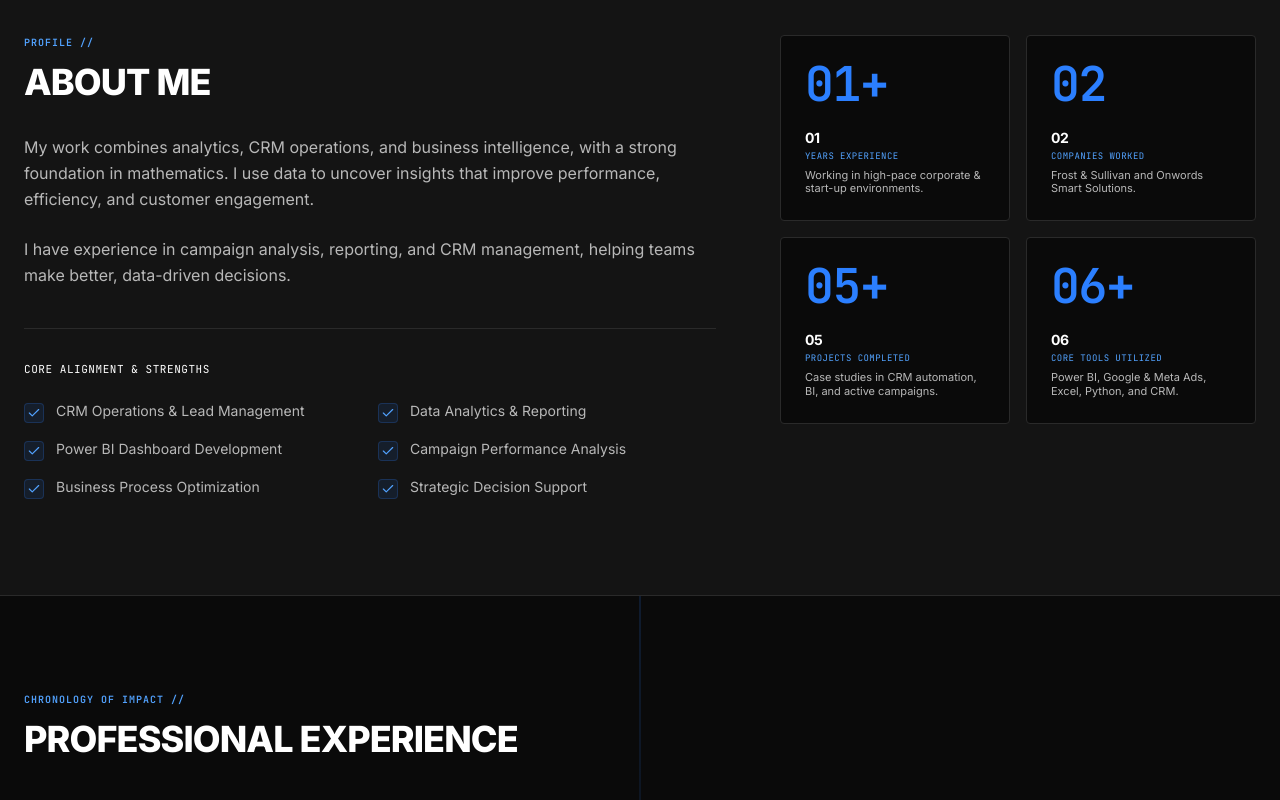
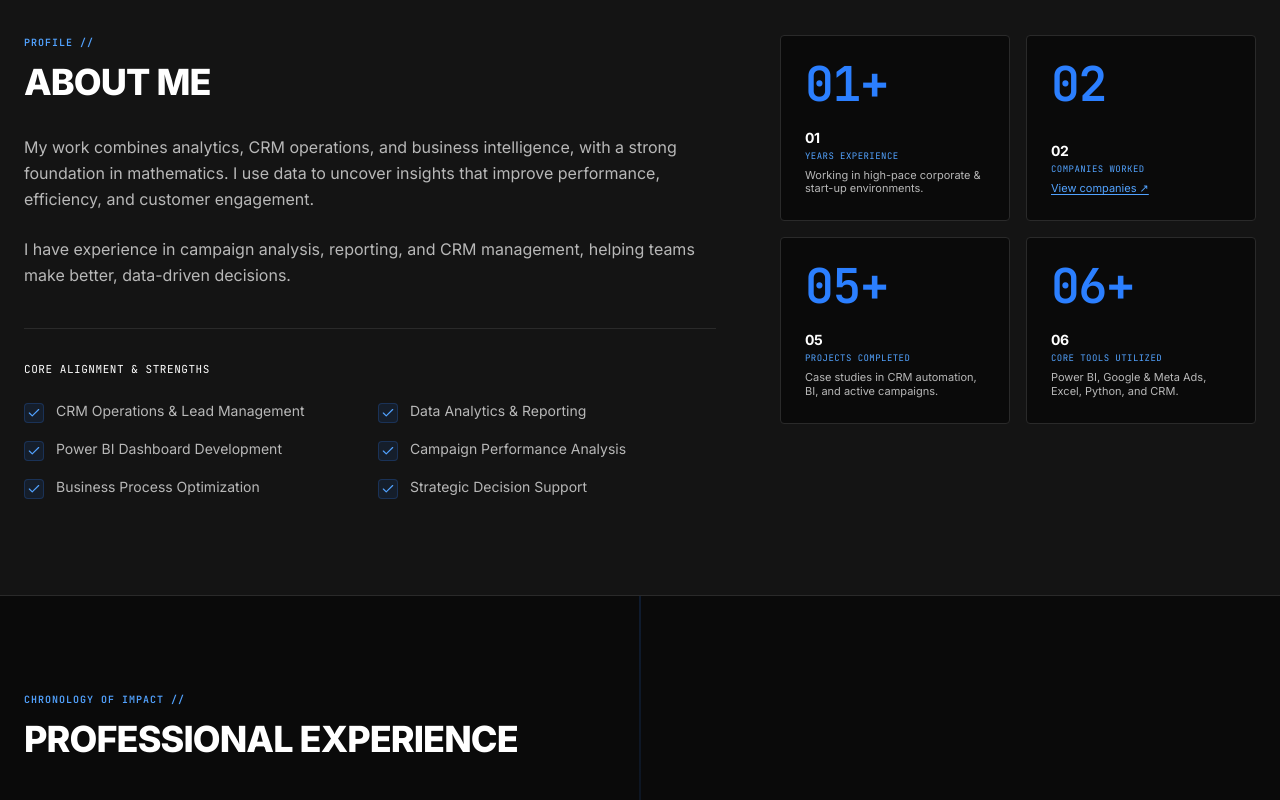
Before and after one commit to STELLARSCRIPTER/Portfolio, a React (Vite) app: page / in a window 1280 px wide. Shown: the part 980-1780 px from the top of the page. Built offline with nearby package versions, Linux system fonts and the light colour scheme.

Commit message:
feat: companies popup on click

```diff
--- a/src/components/About.tsx
+++ b/src/components/About.tsx
@@ -3,7 +3,31 @@ import { motion } from 'motion/react';
 import { CheckCircle2, Award, Briefcase, Workflow, Check } from 'lucide-react';
 import { statsData } from '../data';
 
-// Custom Counter sub-component
+function CompaniesPopup() {
+  const [open, setOpen] = useState(false);
+  const companies = ['Frost & Sullivan', 'Onwords Smart Solutions'];
+
+  return (
+    <div className="relative">
+      <p
+        className="font-sans text-[11px] text-blue-400 leading-tight cursor-pointer underline underline-offset-2 hover:text-blue-300 transition-colors"
+        onClick={() => setOpen(!open)}
+      >
+        View companies ↗
+      </p>
+      {open && (
+        <div className="absolute bottom-6 left-0 z-10 bg-[#141414] border border-blue-500/30 rounded p-3 shadow-lg min-w-[180px]">
+          {companies.map((c, i) => (
+            <p key={i} className="font-sans text-[11px] text-[#B8B8B8] py-1 border-b border-[#2A2A2A] last:border-0">
+              {c}
+            </p>
+          ))}
+        </div>
+      )}
+    </div>
+  );
+}
+
 function Counter({ targetValue, duration = 1200, labelPrefix = "0", suffixStr = "" }) {
   const [count, setCount] = useState(0);
   const [hasAnimated, setHasAnimated] = useState(false);
@@ -95,11 +119,10 @@ export default function About() {
 
             <p className="font-sans text-sm sm:text-base leading-relaxed text-[#B8B8B8] mb-6">
               My work combines analytics, CRM operations, and business intelligence, with a strong foundation in mathematics. I use data to uncover insights that improve performance, efficiency, and customer engagement.
-
             </p>
 
             <p className="font-sans text-sm sm:text-base leading-relaxed text-[#B8B8B8] mb-10">
-I have experience in campaign analysis, reporting, and CRM management, helping teams make better, data-driven decisions.
+              I have experience in campaign analysis, reporting, and CRM management, helping teams make better, data-driven decisions.
             </p>
 
             <div className="border-t border-[#2A2A2A] pt-8">
@@ -124,7 +147,6 @@ I have experience in campaign analysis, reporting, and CRM management, helping t
           {/* Stats Bento Elements: 5 Columns */}
           <div className="lg:col-span-5 grid grid-cols-2 gap-4 w-full">
             {statsData.map((stat, idx) => {
-              // Extract numeric value from label or value
               const hasPlus = stat.label.includes('+');
               const suffix = hasPlus ? '+' : '';
               return (
@@ -144,9 +166,13 @@ I have experience in campaign analysis, reporting, and CRM management, helping t
                     <p className="font-mono text-[9px] uppercase text-blue-400 tracking-wider mb-2 leading-none">
                       {stat.suffix.trim()}
                     </p>
-                    <p className="font-sans text-[11px] text-[#B8B8B8] leading-tight">
-                      {stat.desc}
-                    </p>
+                    {stat.suffix.trim() === 'Companies Worked' ? (
+                      <CompaniesPopup />
+                    ) : (
+                      <p className="font-sans text-[11px] text-[#B8B8B8] leading-tight">
+                        {stat.desc}
+                      </p>
+                    )}
                   </div>
                 </div>
               );
```
